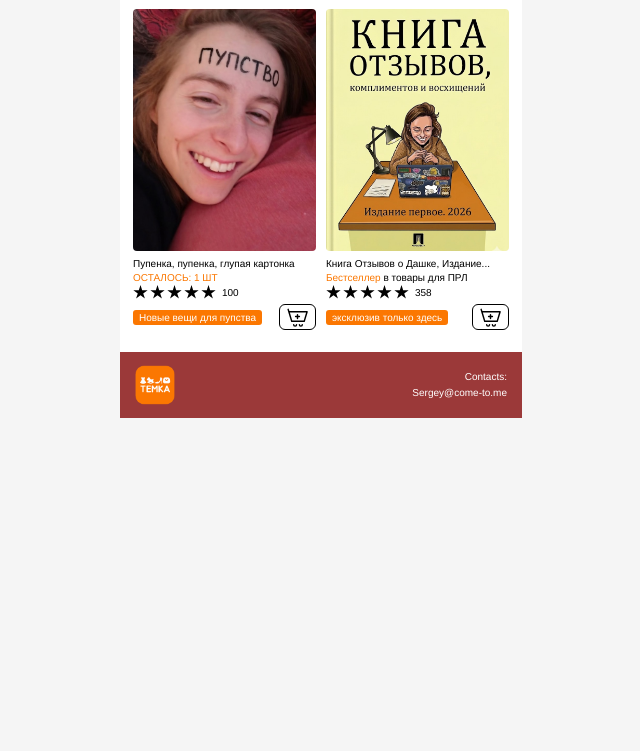
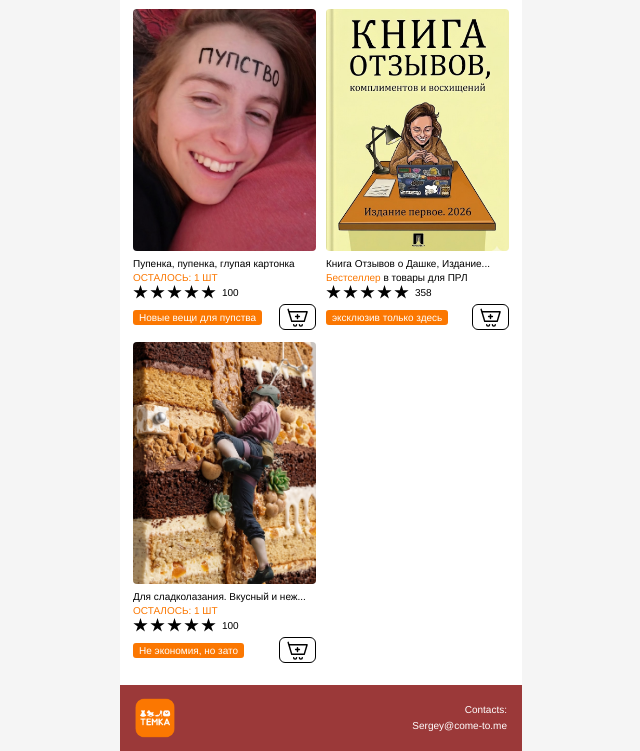
Before and after one commit to icerain580/temka, a plain HTML site: page index.html in a window 1280 px wide. Shown: the part 699-1450 px from the top of the page, without its empty margins (319-959 px from the left). Before the commit the page ends 1117 px from the top, so only its background shows below. Drawn offline with Linux system fonts and the light colour scheme.

Commit message:
Add new product card: Сладколазание (cake climbing)
Co-Authored-By: Claude Opus 4.6 <noreply@anthropic.com>

```diff
--- a/index.html
+++ b/index.html
@@ -191,6 +191,31 @@
         </div>
       </div>
 
+      <!-- Ряд 4 -->
+      <div class="product-card" data-popup="cake">
+        <div class="product-image extra-tall clickable">
+          <img src="images/cake.jpg" alt="Сладколазание">
+        </div>
+        <div class="product-info">
+          <p class="product-title">Для сладколазания. Вкусный и неж...</p>
+          <p class="product-status orange">ОСТАЛОСЬ: 1 ШТ</p>
+          <div class="product-rating">
+            <div class="stars">
+              <img src="images/star.svg" alt="★">
+              <img src="images/star.svg" alt="★">
+              <img src="images/star.svg" alt="★">
+              <img src="images/star.svg" alt="★">
+              <img src="images/star.svg" alt="★">
+            </div>
+            <span class="rating-count">100</span>
+          </div>
+          <div class="product-bottom">
+            <span class="product-tag">Не экономия, но зато</span>
+            <button class="cart-btn clickable"><img src="images/cart.svg" alt="В корзину"></button>
+          </div>
+        </div>
+      </div>
+
     </div>
 
     <!-- Футер -->
@@ -222,7 +247,8 @@
       vocal: 'Заказ доставлен\nна ПВЗ <b>Второй этаж</b>',
       fireplace: 'Заказ доставлен\nна ПВЗ <b>Ящик с косметикой</b>',
       puppet: 'Заказ доставлен\nна ПВЗ <b>Где твои вещи все</b>',
-      book: 'Заказ выдается в электронном\nвиде. Пишите на почту <b>СкажиСереже@скинь.мне</b>'
+      book: 'Заказ выдается в электронном\nвиде. Пишите на почту <b>СкажиСереже@скинь.мне</b>',
+      cake: 'Заказ будет доставлен 24.03\nближе к концу дня'
     };
 
     const overlay = document.getElementById('popupOverlay');
```
Also changed, not shown: images/cake.jpg (added).
